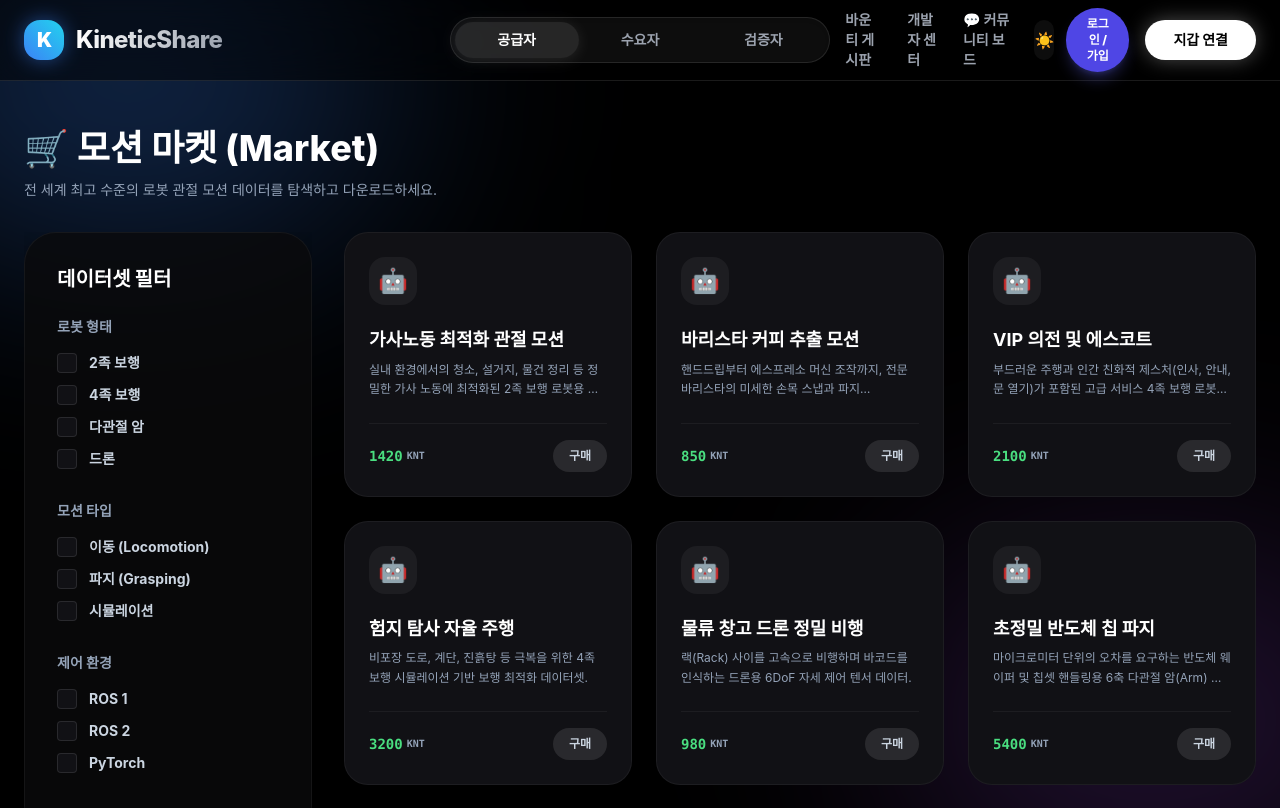
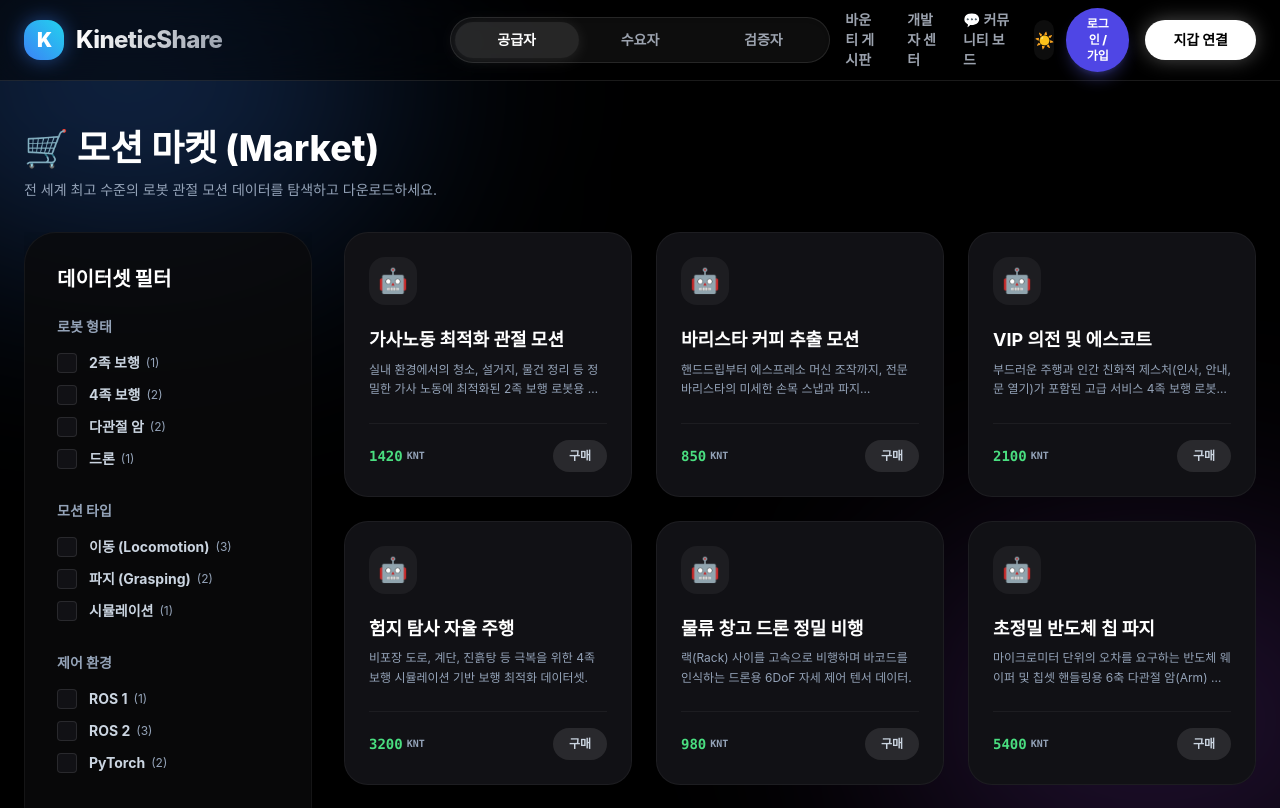
Before and after one commit to itsmin7-dotcom/kineticshare-web, a React (Vite) app: page /consumer in a window 1280 px wide. Shown: the top 808 px of the page. Built offline with nearby package versions, Linux system fonts and the light colour scheme; no server answers.

Commit message:
feat: 마켓플레이스 실시간 자동 필터링 및 카테고리 뱃지 카운트 적용 완료

```diff
--- a/src/pages/MarketExplorer.jsx
+++ b/src/pages/MarketExplorer.jsx
@@ -63,6 +63,26 @@ export default function MarketExplorer({ role, onNavigate }) {
     setSearchParams(newSearchParams, { replace: true });
   };
 
+  // 실시간 에셋 필터링 로직 (AND 조건 간, 다중 선택 OR 조건)
+  const filteredAssets = mockAssets.filter(asset => {
+    for (const key of Object.keys(FILTER_CATEGORIES)) {
+      const selectedVals = getFilterArray(key);
+      if (selectedVals.length > 0) {
+        const assetValue = key === 'form' ? asset.type : asset[key];
+        if (!selectedVals.includes(assetValue)) return false;
+      }
+    }
+    return true;
+  });
+
+  // 개별 필터 항목 카운트 계산
+  const getItemCount = (categoryKey, itemId) => {
+    return mockAssets.filter(asset => {
+      const assetValue = categoryKey === 'form' ? asset.type : asset[categoryKey];
+      return assetValue === itemId;
+    }).length;
+  };
+
   // 공통 LNB 필터 렌더링 컴포넌트
   const FilterSidebarContent = () => (
     <div className="space-y-8">
@@ -94,8 +114,9 @@ export default function MarketExplorer({ role, onNavigate }) {
                     }`}>
                       {selectedItems.includes(item.id) && <span className="text-white text-xs font-bold">✓</span>}
                     </div>
-                    <span className="text-sm font-bold text-slate-700 dark:text-slate-300 group-hover:text-indigo-600 dark:group-hover:text-indigo-400 transition-colors">
+                    <span className="text-sm font-bold text-slate-700 dark:text-slate-300 group-hover:text-indigo-600 dark:group-hover:text-indigo-400 transition-colors flex items-center gap-1.5">
                       {item.label}
+                      <span className="text-xs text-slate-400 font-normal">({getItemCount(key, item.id)})</span>
                     </span>
                   </label>
                 ))}
@@ -133,8 +154,15 @@ export default function MarketExplorer({ role, onNavigate }) {
 
         {/* 2. 메인 그리드 뷰 (Grid) */}
         <main className="flex-1">
+          {filteredAssets.length === 0 ? (
+            <div className="flex flex-col items-center justify-center min-h-[40vh] text-center bg-white/50 dark:bg-white/[0.02] rounded-3xl border border-slate-200 dark:border-white/[0.05]">
+              <span className="text-5xl mb-4 block opacity-50">🔍</span>
+              <h3 className="text-xl font-bold text-slate-700 dark:text-slate-300">조건에 맞는 에셋이 없습니다.</h3>
+              <p className="text-slate-500 mt-2">필터를 해제하거나 다른 카테고리를 선택해 보세요.</p>
+            </div>
+          ) : (
             <div className="grid grid-cols-1 sm:grid-cols-2 lg:grid-cols-2 xl:grid-cols-3 gap-6">
-            {mockAssets?.map(asset => (
+              {filteredAssets.map(asset => (
                 <div
                   key={asset.id}
                   onClick={() => navigate(`/asset/${asset.id}`)}
@@ -168,6 +196,7 @@ export default function MarketExplorer({ role, onNavigate }) {
                 </div>
               ))}
             </div>
+          )}
         </main>
       </div>
 
```
Lines whose indentation alone changed are shown as unchanged.
